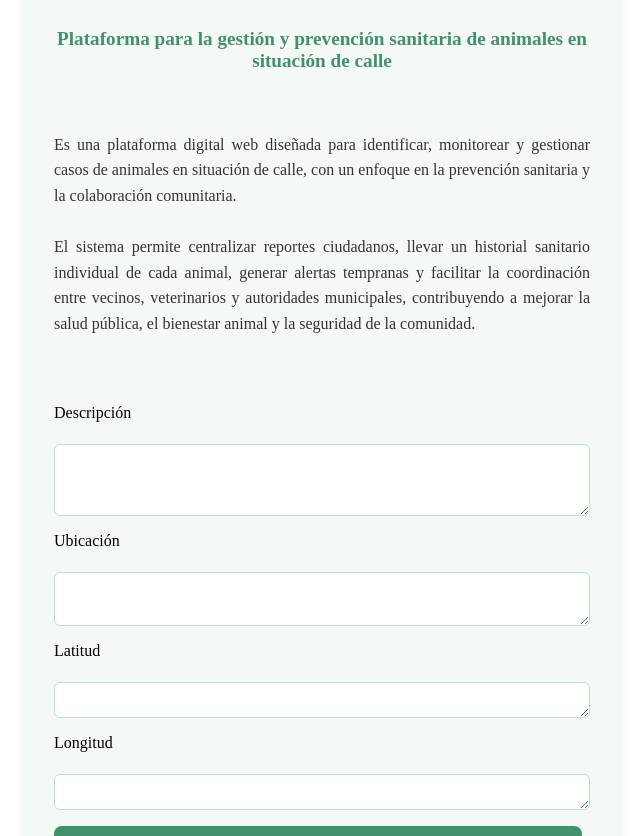
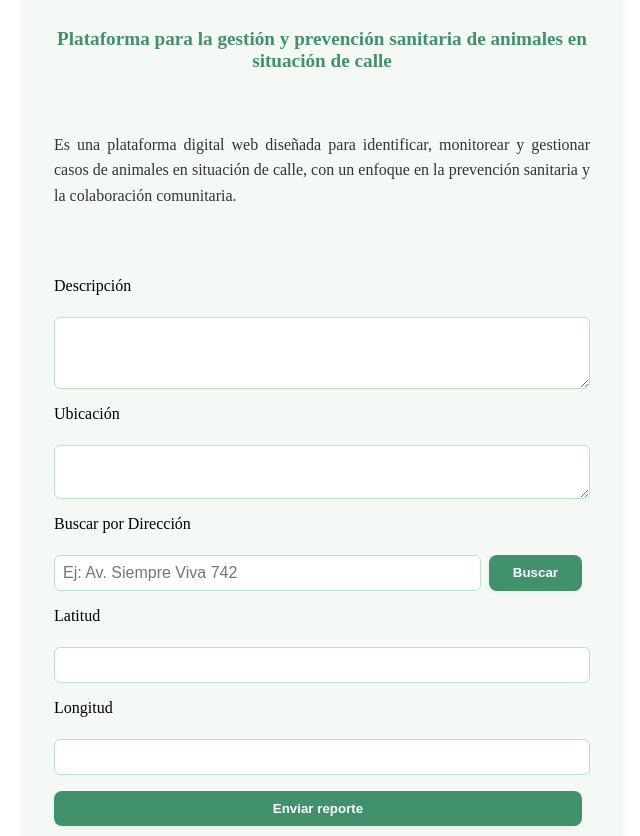
Before and after one commit to imeduuu/integraII, a Next.js app in the folder control-sanitario-next/: page /report in a window 1280 px wide. Shown: the part 240-1076 px from the top of the page, without its empty margins (318-958 px from the left). Built offline with nearby package versions, Linux system fonts and the light colour scheme.

Commit message:
Se agregó formulario de reporte con búsqueda de dirección y autocompletado de latitud/longitud

```diff
--- a/control-sanitario-next/src/pages/report.tsx
+++ b/control-sanitario-next/src/pages/report.tsx
@@ -1,9 +1,7 @@
-import React from 'react';
+import React, { useState } from 'react';
 import Navbar from '../components/Navbar';
 import Footer from '../components/Footer';
 import Map from '../components/Map';
-
-import { useState } from 'react';
 
 import styles from '../styles/report.module.css';
 
@@ -12,6 +10,7 @@ const Report = () => {
   const [ubicacion, setUbicacion] = useState('');
   const [latitud, setLatitud] = useState('');
   const [longitud, setLongitud] = useState('');
+  const [direccion, setDireccion] = useState(''); // ← nuevo estado
   const [mensaje, setMensaje] = useState('');
   const [showMap, setShowMap] = useState(false);
 
@@ -22,7 +21,12 @@ const Report = () => {
       const res = await fetch('/api/report', {
         method: 'POST',
         headers: { 'Content-Type': 'application/json' },
-        body: JSON.stringify({ descripcion, ubicacion, latitud: parseFloat(latitud), longitud: parseFloat(longitud) })
+        body: JSON.stringify({
+          descripcion,
+          ubicacion,
+          latitud: parseFloat(latitud),
+          longitud: parseFloat(longitud)
+        })
       });
       if (res.ok) {
         setMensaje('Reporte enviado correctamente');
@@ -30,6 +34,7 @@ const Report = () => {
         setUbicacion('');
         setLatitud('');
         setLongitud('');
+        setDireccion('');
       } else {
         setMensaje('Error al enviar el reporte');
       }
@@ -37,18 +42,27 @@ const Report = () => {
       setMensaje('Error de conexión');
     }
   };
-  const buttonStyle: React.CSSProperties = {
-    width: '100%',
-    padding: '12px',
-    background: 'linear-gradient(90deg,#2563eb 60%,#60a5fa 100%)',
-    color: '#fff',
-    border: 'none',
-    borderRadius: '8px',
-    fontWeight: 700,
-    fontSize: '1.08rem',
-    cursor: 'pointer',
-    boxShadow: '0 2px 8px rgba(37,99,235,0.12)',
-    transition: 'transform 0.2s',
+
+  // Nueva función: buscar coordenadas desde dirección
+  const buscarCoordenadas = async () => {
+    if (!direccion) return;
+    try {
+      const resp = await fetch(
+        `https://nominatim.openstreetmap.org/search?format=json&q=${encodeURIComponent(direccion)}`,
+        { headers: { "User-Agent": "MiApp/1.0 (tuemail@ejemplo.com)" } }
+      );
+      const data = await resp.json();
+      if (data.length > 0) {
+        setLatitud(data[0].lat);
+        setLongitud(data[0].lon);
+        setUbicacion(direccion); // opcional: rellenar ubicación también
+      } else {
+        alert('No se encontraron coordenadas para esa dirección');
+      }
+    } catch (err) {
+      console.error(err);
+      alert('Error al buscar coordenadas');
+    }
   };
 
   return (
@@ -59,9 +73,9 @@ const Report = () => {
           <h2 className={styles.title}>Reportar Animal</h2>
           <h3 className={styles.subtitle}>Plataforma para la gestión y prevención sanitaria de animales en situación de calle</h3>
           <p className={styles.text}>
-            Es una plataforma digital web diseñada para identificar, monitorear y gestionar casos de animales en situación de calle, con un enfoque en la prevención sanitaria y la colaboración comunitaria.<br /><br />
-            El sistema permite centralizar reportes ciudadanos, llevar un historial sanitario individual de cada animal, generar alertas tempranas y facilitar la coordinación entre vecinos, veterinarios y autoridades municipales, contribuyendo a mejorar la salud pública, el bienestar animal y la seguridad de la comunidad.
+            Es una plataforma digital web diseñada para identificar, monitorear y gestionar casos de animales en situación de calle, con un enfoque en la prevención sanitaria y la colaboración comunitaria.
           </p>
+
           <form onSubmit={handleSubmit} className={styles.form}>
             <label className={styles.label}>Descripción</label>
             <textarea
@@ -70,8 +84,9 @@ const Report = () => {
               onChange={e => setDescripcion(e.target.value)}
               required
               rows={3}
-              style={{resize: 'vertical'}}
+              style={{ resize: 'vertical' }}
             />
+
             <label className={styles.label}>Ubicación</label>
             <textarea
               className={styles.input}
@@ -79,28 +94,46 @@ const Report = () => {
               onChange={e => setUbicacion(e.target.value)}
               required
               rows={2}
-              style={{resize: 'vertical'}}
+              style={{ resize: 'vertical' }}
             />
+
+            {/* NUEVO: Buscar por dirección */}
+            <label className={styles.label}>Buscar por Dirección</label>
+            <div style={{ display: 'flex', gap: '8px' }}>
+              <input
+                type="text"
+                className={styles.input}
+                value={direccion}
+                onChange={e => setDireccion(e.target.value)}
+                placeholder="Ej: Av. Siempre Viva 742"
+                style={{ flex: 1 }}
+              />
+              <button type="button" onClick={buscarCoordenadas} className={styles.btn}>
+                Buscar
+              </button>
+            </div>
+
             <label className={styles.label}>Latitud</label>
-            <textarea
+            <input
+              type="text"
               className={styles.input}
               value={latitud}
               onChange={e => setLatitud(e.target.value)}
               required
-              rows={1}
-              style={{resize: 'vertical'}}
             />
+
             <label className={styles.label}>Longitud</label>
-            <textarea
+            <input
+              type="text"
               className={styles.input}
               value={longitud}
               onChange={e => setLongitud(e.target.value)}
               required
-              rows={1}
-              style={{resize: 'vertical'}}
             />
+
             <button className={styles.btn} type="submit">Enviar reporte</button>
           </form>
+
           {mensaje && <p className={styles.message}>{mensaje}</p>}
         </div>
       </main>
```
